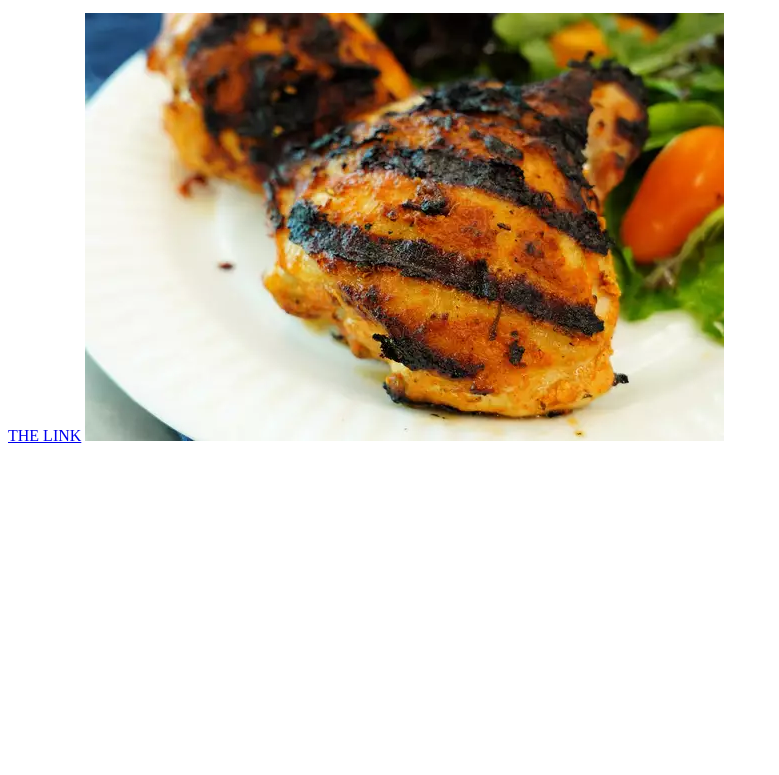
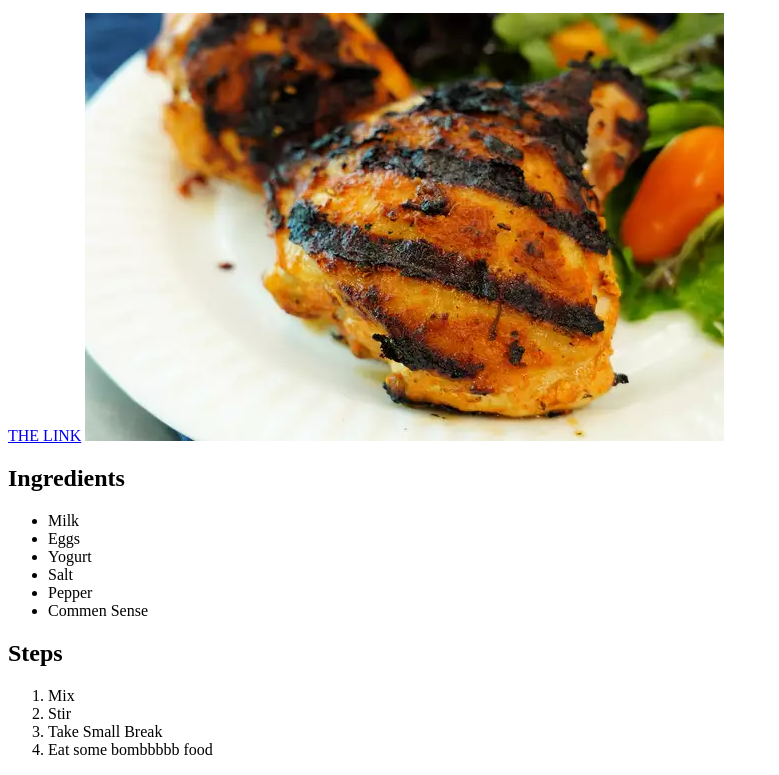
Before and after one commit to ReasonForTeason/odin-recipies, a plain HTML site: page recipes/lasagna.html in a window 1280 px wide. Shown: the part 101-876 px from the top of the page, without its empty margins (0-779 px from the left). Before the commit the page ends 800 px from the top, so only its background shows below. Drawn offline with Linux system fonts and the light colour scheme.

Commit message:
Added Lists To HTML file

```diff
--- a/recipes/lasagna.html
+++ b/recipes/lasagna.html
@@ -14,5 +14,23 @@
     <img src="./image.webp" alt="Some Good Looking Food I Made">
 
 
+    <h2><strong>Ingredients</strong></h2>
+    <ul>
+        <li>Milk</li>
+        <li>Eggs</li>
+        <li>Yogurt</li>
+        <li>Salt</li>
+        <li>Pepper</li>
+        <li>Commen Sense</li>
+    </ul>
+
+    <h2><strong>Steps</strong></h2>
+    <ol>
+        <li>Mix</li>
+        <li>Stir</li>
+        <li>Take Small Break</li>
+        <li>Eat some bombbbbb food</li>
+    </ol>
+
 </body>
 </html>
```
